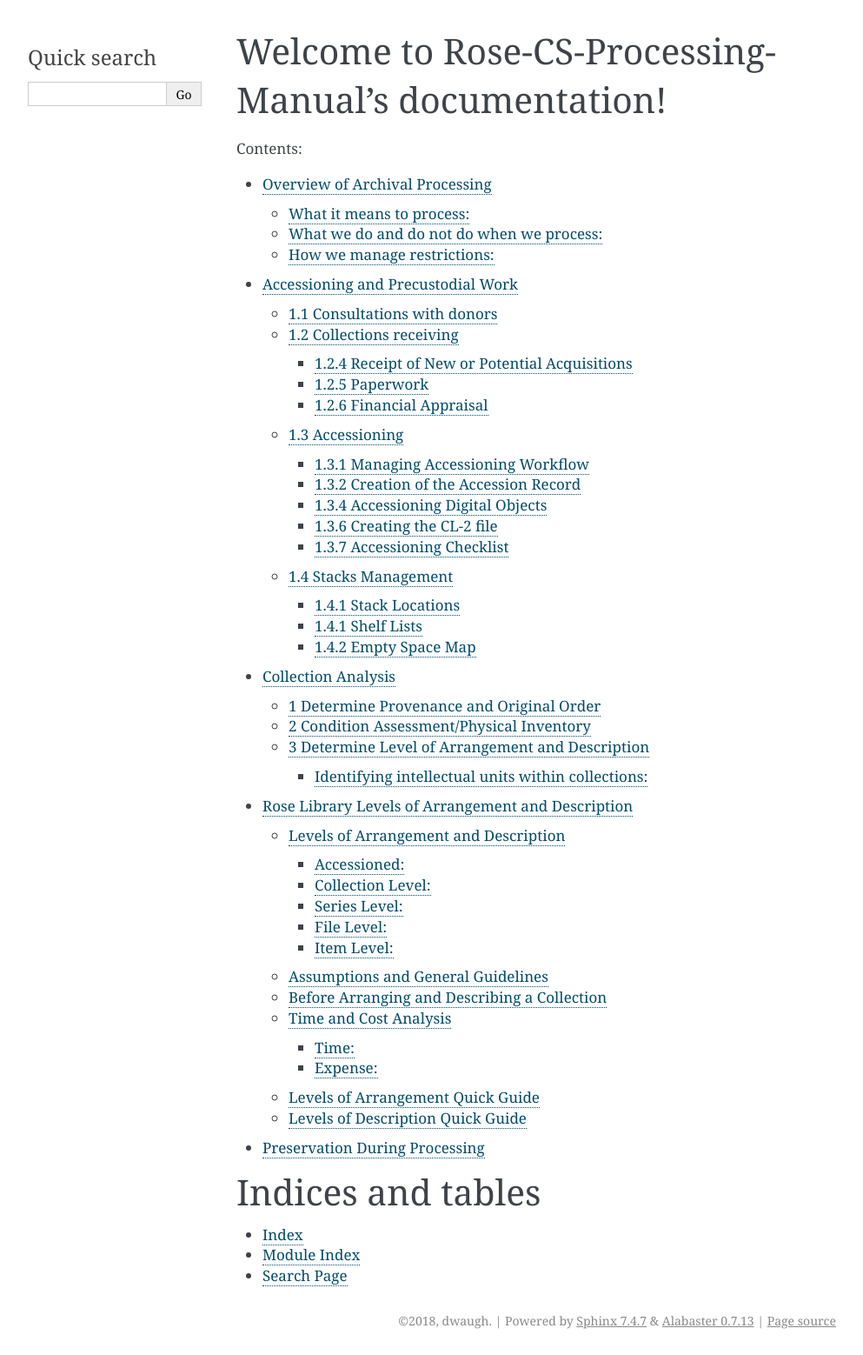
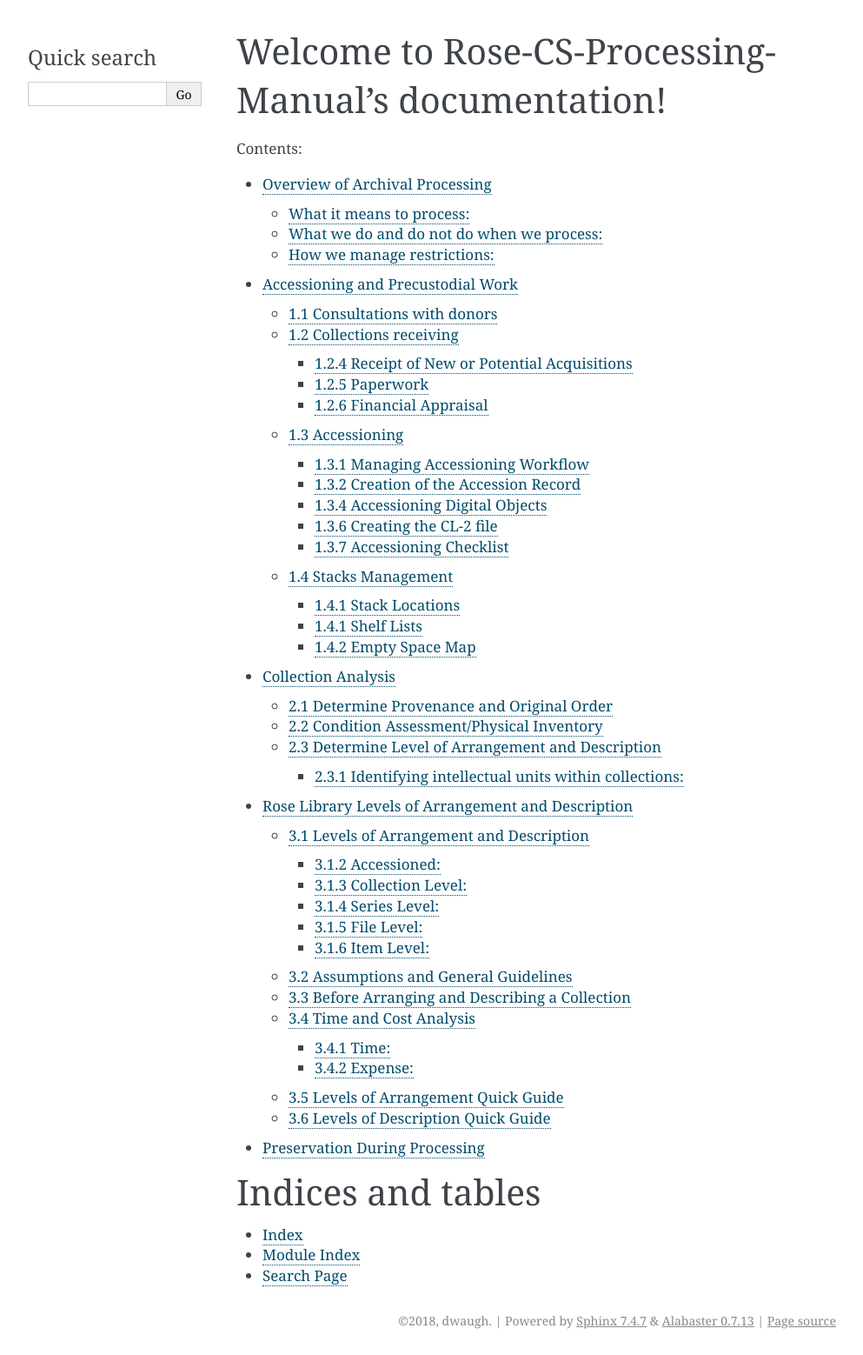
Before and after one commit to dorawaugh/Rose-CS-Processing-Manual, a Sphinx documentation site: the page built from docs/index.rst, in a window 1280 px wide. Shown: the whole page at 87% size, without its empty margins (148-1141 px from the left). Built offline with Sphinx 7.4.7, drawn with Linux system fonts in a browser that asks for light colours.

Commit message:
Makes numbering conventions consistent

```diff
--- a/docs/Collection-analysis.rst
+++ b/docs/Collection-analysis.rst
@@ -14,9 +14,9 @@ a collection.
 *	Physical control:  The function of tracking the storage of records to ensure that
 	they can be located. [#f1]_
 
--------------------------------------------
-1 Determine Provenance and Original Order
--------------------------------------------
+--------------------------------------------
+2.1 Determine Provenance and Original Order
+--------------------------------------------
 
 *	Provenance: 1. The origin or source of something. - 2. Information regarding the
 	origins, custody, and ownership of an item or collection.
@@ -55,9 +55,9 @@ on the collection.  Significant time and effort should not be spent recreating
 original order when it's not apparent.  Carefully document your decision-making
 process, as it will form the basis of the processing note [LINK].
 
--------------------------------------------
-2 Condition Assessment/Physical Inventory
--------------------------------------------
+--------------------------------------------
+2.2 Condition Assessment/Physical Inventory
+--------------------------------------------
 
 Assess the current physical condition of the collection (this will actually be done
 concurrently with determining original order).  Begin by briefly examining the
@@ -77,9 +77,9 @@ like odd smells, mold, signs of insect or rodent infestation, water damage, or
 extremely fragile material.  Refer to the :doc:`Preservation During Processing
 </Preservation-during-processing>` section for additional information.
 
---------------------------------------------------
-3 Determine Level of Arrangement and Description
---------------------------------------------------
+---------------------------------------------------
+2.3 Determine Level of Arrangement and Description
+---------------------------------------------------
 
 Start by analyzing the records (their content and context) at a high level. What does
 the collection as a whole tell us? What are the major pieces of the collection and
@@ -102,9 +102,9 @@ effectively and efficiently meet those goals. In general, you are looking for th
 "golden minimum," the least granular level of arrangement and description that will
 meet the stated access and use goals for the collection.  [LINK]
 
-^^^^^^^^^^^^^^^^^^^^^^^^^^^^^^^^^^^^^^^^^^^^^^^^^^
-Identifying intellectual units within collections:
-^^^^^^^^^^^^^^^^^^^^^^^^^^^^^^^^^^^^^^^^^^^^^^^^^^
+^^^^^^^^^^^^^^^^^^^^^^^^^^^^^^^^^^^^^^^^^^^^^^^^^^^^^^^^^
+2.3.1 Identifying intellectual units within collections:
+^^^^^^^^^^^^^^^^^^^^^^^^^^^^^^^^^^^^^^^^^^^^^^^^^^^^^^^^^
 
 Archivists will always describe records, at minimum, at the collection level, but
 most large or more complex collections will have additional groupings of material.
--- a/docs/Levels-of-arrangement-and-description.rst
+++ b/docs/Levels-of-arrangement-and-description.rst
@@ -21,13 +21,13 @@ described at another.  By breaking apart these two aspects of processing we have
 flexibility in how we approach and make available collections, and we can be more
 efficient and effective in managing each individual collection and serving our users.
 
---------------------------------------
-Levels of Arrangement and Description
---------------------------------------
+------------------------------------------
+3.1 Levels of Arrangement and Description
+------------------------------------------
 
-^^^^^^^^^^^^
-Accessioned:
-^^^^^^^^^^^^
+^^^^^^^^^^^^^^^^^^^
+3.1.2 Accessioned:
+^^^^^^^^^^^^^^^^^^^
 
 **Use Cases:** The Accessioning level applies to collections that we receive on
 deposit, come entirely restricted, or are slated for a more intensive treatment due to
@@ -62,9 +62,9 @@ review for restrictions at a later date.
 	If there are anticipated privacy considerations or donor-requested restrictions
 	note that the collection may not accessible.
 
-^^^^^^^^^^^^^^^^^
-Collection Level:
-^^^^^^^^^^^^^^^^^
+^^^^^^^^^^^^^^^^^^^^^^^^
+3.1.3 Collection Level:
+^^^^^^^^^^^^^^^^^^^^^^^^
 
 **Use Cases:** Most newly acquired material will be arranged and described at the
 collection level and opened to researchers for use.   In some cases there may be an
@@ -106,9 +106,9 @@ inventory and will remain closed until reviewed for restrictions.
 *	Additional descriptive information can be added at the discretion of the
 	archivist.
 
-^^^^^^^^^^^^^^
-Series Level:
-^^^^^^^^^^^^^^
+^^^^^^^^^^^^^^^^^^^^
+3.1.4 Series Level:
+^^^^^^^^^^^^^^^^^^^^
 
 **Use cases:** Series level arrangement and description is most appropriate for
 collections where groupings of material are apparent and relatively distinct.  It is
@@ -141,9 +141,9 @@ available to researchers prior to a deeper review for restrictions.
 	series or subseries and may be arranged into a logical order (chronological,
 	etc.).
 
-^^^^^^^^^^^^
-File Level:
-^^^^^^^^^^^^
+^^^^^^^^^^^^^^^^^^
+3.1.5 File Level:
+^^^^^^^^^^^^^^^^^^
 
 **Use cases:** File level arrangement and description is good for collections with
 high research value, expected high use, collections with anticipated file level
@@ -182,9 +182,9 @@ restrictions.
 	folders that all comprise one intellectual file can be described at the
 	aggregated file, rather than folder, level.
 
-^^^^^^^^^^^^
-Item Level:
-^^^^^^^^^^^^
+^^^^^^^^^^^^^^^^^^
+3.1.6 Item Level:
+^^^^^^^^^^^^^^^^^^
 
 **Use Cases:** Item level arrangement and description is used only under exceptional
 circumstances. It may be employed when MARBL has a contractual agreement with a donor
@@ -212,9 +212,9 @@ miscellany collections will likely be arranged and described to this level as we
 *	For certain formats such as art or audiovisual material additional metadata such
 	as physical form or dimensions may be captured.
 
------------------------------------
-Assumptions and General Guidelines
------------------------------------
+---------------------------------------
+3.2 Assumptions and General Guidelines
+---------------------------------------
 
 *	"Processed" does not describe one collection state, but rather encompasses a
 	spectrum of different possible practices of arrangement and description.
@@ -237,9 +237,9 @@ Assumptions and General Guidelines
 *	We can apply different levels of arrangement and description for different series
 	or subseries in a collection.
 
----------------------------------------------
-Before Arranging and Describing a Collection
----------------------------------------------
+-------------------------------------------------
+3.3 Before Arranging and Describing a Collection
+-------------------------------------------------
 
 *	Verify that the collection has been formally accessioned (or accession the
 	collection if the two processes are occurring simultaneously), and clarify any
@@ -257,16 +257,16 @@ Before Arranging and Describing a Collection
 *	If possible we should identify arrangement and description levels, as well as
 	preliminary series or other arrangement schemes, at the time of acquisition.
 
-------------------------------
-Time and Cost Analysis [#f4]_
-------------------------------
+----------------------------------
+3.4 Time and Cost Analysis [#f4]_
+----------------------------------
 
-^^^^^^
-Time:
-^^^^^^
+^^^^^^^^^^^^
+3.4.1 Time:
+^^^^^^^^^^^^
 
 +--------------------------------------+--------------------------------------------+
-| **Level**.                           | **Timeline**.                              |
+| **Level**                            | **Timeline**                               |
 +======================================+============================================+
 | Collection level                     | .5-2 hours per linear foot                 |
 +--------------------------------------+--------------------------------------------+
@@ -282,24 +282,24 @@ Time:
 | Item level                           | 24-30 hours per linear foot                |
 +--------------------------------------+--------------------------------------------+
 
-^^^^^^^^^
-Expense:
-^^^^^^^^^
+^^^^^^^^^^^^^^^
+3.4.2 Expense:
+^^^^^^^^^^^^^^^
 
 +--------------------------------------+--------------------------------------------+
-| **Level**.                           | **Cost per linear foot**                   |
+| **Level**                            | **Cost per linear foot**                   |
 +======================================+============================================+
 | Collection level                     | **Staff:** $20-$80                         |
-|                                      | **Supplies:** $8.45.                       |
+|                                      | **Supplies:** $8.45                        |
 |                                      | **Average Total: $58.45**                  |
 +--------------------------------------+--------------------------------------------+
 | Series level                         | **Staff:** $80-$200                        |
 |                                      | **Supplies:** $16.87                       |
-|                                      | **Average Total: $157.00 **                |
+|                                      | **Average Total: $157.00**                 |
 +--------------------------------------+--------------------------------------------+
 | File level condition 1               | **Staff:** $240-$480                       |
 | (when material arrives foldered)     | **Supplies:** $23.14                       |
-|                                      | **Average Total:  $383.00**                |
+|                                      | **Average Total: $383.00**                 |
 +--------------------------------------+--------------------------------------------+
 | File level condition 2               | **Staff:** $600-$800                       |
 | (when material is unorganized and    | **Supplies:** $23.14                       |
@@ -307,12 +307,12 @@ Expense:
 +--------------------------------------+--------------------------------------------+
 | Item level                           | **Staff:** $960-$1200                      |
 |                                      | **Supplies:** $45.50                       |
-|                                      | **Average Total: $1125.00                  |
+|                                      | **Average Total: $1125.00**                |
 +--------------------------------------+--------------------------------------------+
 
-----------------------------------
-Levels of Arrangement Quick Guide
-----------------------------------
+--------------------------------------
+3.5 Levels of Arrangement Quick Guide
+--------------------------------------
 
 +--------------------------------------+--------------------------------------------+----------------------------------------------------------------+
 | **Level**                            | **Arrangement**                            | **Actions**                                                    |
@@ -339,9 +339,9 @@ Levels of Arrangement Quick Guide
 |                                      |                                            |                                                                |
 +--------------------------------------+--------------------------------------------+----------------------------------------------------------------+
 
-----------------------------------
-Levels of Description Quick Guide
-----------------------------------
+--------------------------------------
+3.6 Levels of Description Quick Guide
+--------------------------------------
 
 +--------------------------------------+--------------------------------------------+
 | **Level**                            | **Description**                            |
```
